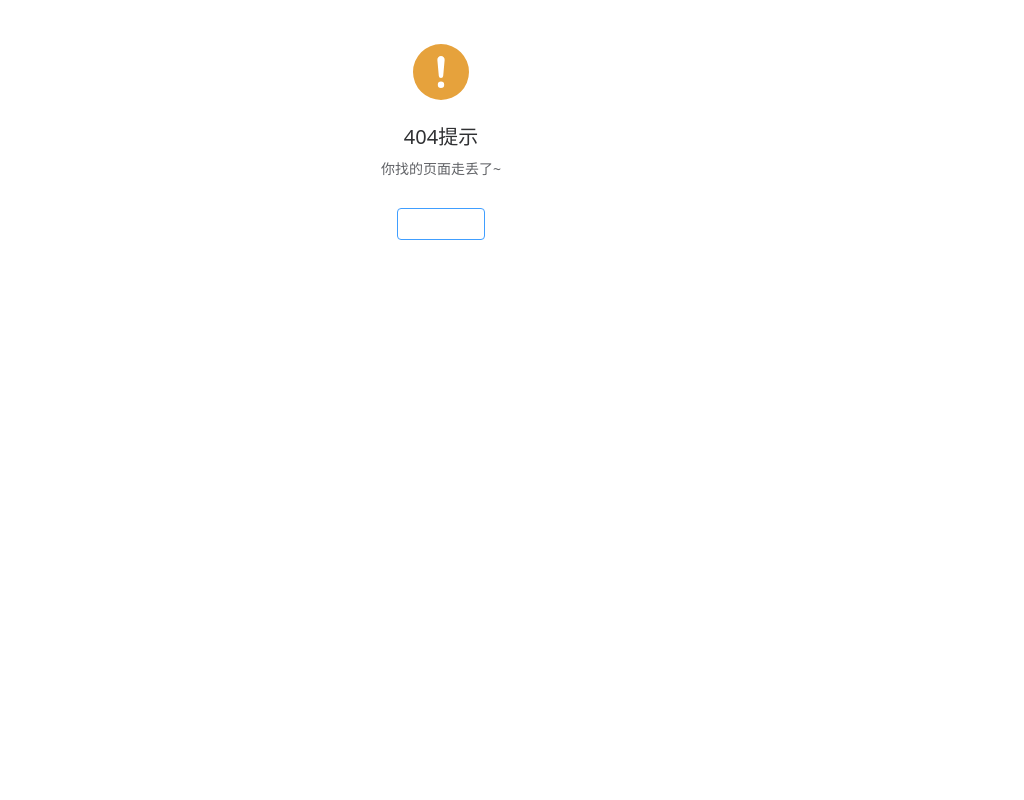
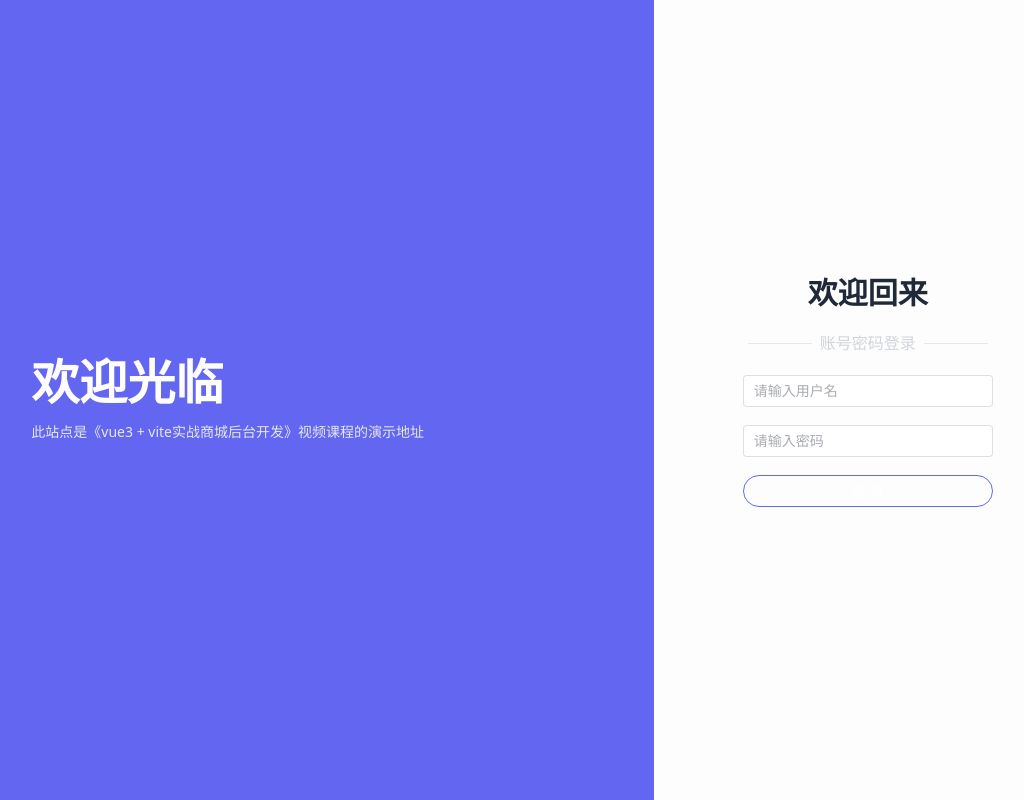
Before and after one commit to webopenfathers/VUE3-VITE-VUEX-SHOP, a Vue app: page /#/login in a window 1280 px wide. Shown: the whole page, without its empty margins (199-1223 px from the left). Built offline with nearby package versions, Linux system fonts and the light colour scheme.

Commit message:
2022 9-2 22:01 登录页开发

```diff
--- a/src/pages/about.vue
+++ /dev/null
@@ -1,3 +0,0 @@
-<template>
-  <div>about</div>
-</template>
--- /dev/null
+++ b/src/pages/login.vue
@@ -0,0 +1,60 @@
+<template>
+  <!-- 100vh占满整个屏幕 -->
+  <el-row class="bg-indigo-500 min-h-screen">
+    <el-col :span="16" class="flex items-center justify-center">
+      <div>
+        <div class="font-bold text-5xl text-light-50 mb-4">欢迎光临</div>
+        <div class="text-gray-200 text-sm">
+          此站点是《vue3 + vite实战商城后台开发》视频课程的演示地址
+        </div>
+      </div>
+    </el-col>
+    <el-col
+      :span="8"
+      class="bg-light-50 flex items-center justify-center flex-col"
+    >
+      <h2 class="font-bold text-3xl text-gray-800">欢迎回来</h2>
+      <div
+        class="flex items-center justify-center my-5 text-gray-300 space-x-2"
+      >
+        <span class="h-[1px] w-16 bg-gray-200"></span>
+        <span>账号密码登录</span>
+        <span class="h-[1px] w-16 bg-gray-200"></span>
+      </div>
+      <!-- 表单 -->
+      <el-form :model="form" class="w-[250px]">
+        <el-form-item>
+          <el-input v-model="form.username" placeholder="请输入用户名" />
+        </el-form-item>
+        <el-form-item>
+          <el-input v-model="form.password" placeholder="请输入密码" />
+        </el-form-item>
+
+        <el-form-item>
+          <el-button
+            round
+            color="#626aef"
+            class="w-[250px]"
+            type="primary"
+            @click="onSubmit"
+            >登 录</el-button
+          >
+        </el-form-item>
+      </el-form>
+    </el-col>
+  </el-row>
+</template>
+
+<script  setup>
+import { reactive } from "vue";
+
+// do not use same name with ref
+const form = reactive({
+  username: "",
+  password: "",
+});
+
+const onSubmit = () => {
+  console.log(form);
+};
+</script>
--- a/src/router/index.js
+++ b/src/router/index.js
@@ -1,7 +1,7 @@
 import { createRouter, createWebHashHistory } from 'vue-router'
 
 import Index from '@/pages/index.vue'
-import About from '@/pages/about.vue'
+import Login from '@/pages/login.vue'
 import NotFound from '@/pages/404.vue'
 
 const routes = [
@@ -10,8 +10,8 @@ const routes = [
         component: Index
     },
     {
-        path: '/about',
-        component: About
+        path: '/login',
+        component: Login
     },
     {
         path: '/:pathMatch(.*)*',
```
